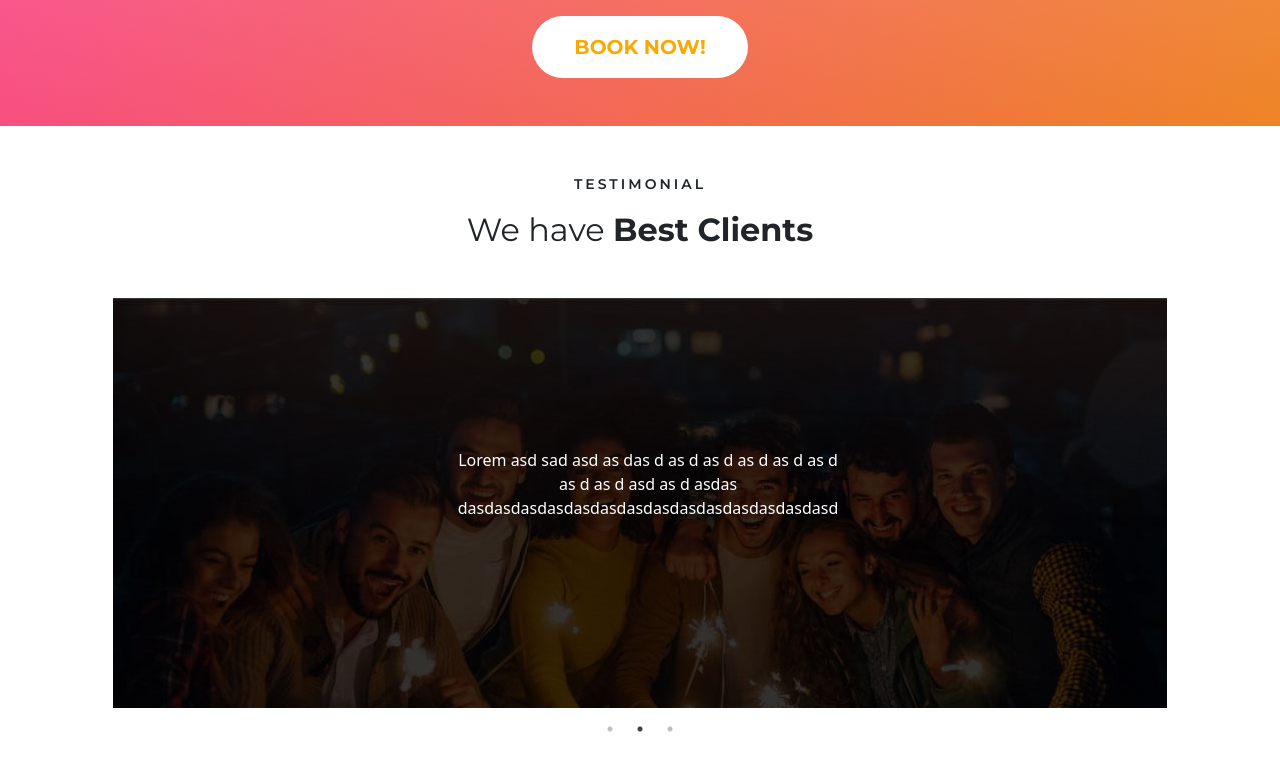
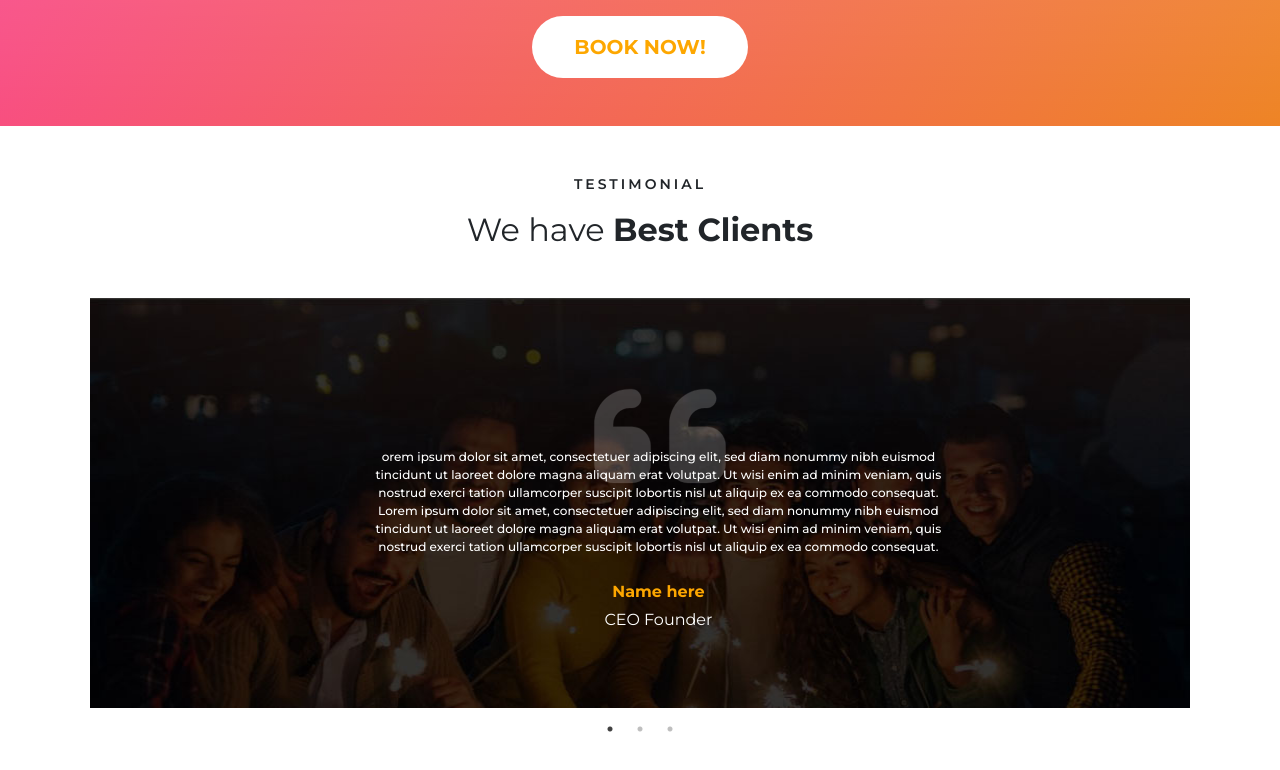
Before and after one commit to Asuddle/res, a Next.js app: page / in a window 1280 px wide. Shown: the part 4731-5501 px from the top of the page. Built offline with nearby package versions, Linux system fonts and the light colour scheme; a web font is replaced by a local one.

Commit message:
Testimonials

```diff
--- a/components/Map.jsx
+++ b/components/Map.jsx
@@ -1,5 +1,19 @@
-function GoogleMap(props) {
+// import GoogleMapReact from 'google-map-react';
+
+function GoogleMap() {
+	const defaultProps = {
+		center: {
+			lat: 10.99835602,
+			lng: 77.01502627,
+		},
+		zoom: 11,
+	};
 	return (
+		// <GoogleMapReact
+		// 	bootstrapURLKeys={{ key: 'AIzaSyCk5lR1dYABB3_g7oB3vqF2lfs_EGDQzYc' }}
+		// 	defaultCenter={defaultProps.center}
+		// 	defaultZoom={defaultProps.zoom}
+		// ></GoogleMapReact>
 		<iframe
 			src='https://maps.google.com/maps?q=manhatan&t=&z=13&ie=UTF8&iwloc=&output=embed'
 			style={{ border: '0', width: '100%', height: '480px' }}
--- a/components/Testimonial.jsx
+++ b/components/Testimonial.jsx
@@ -1,5 +1,7 @@
 import React, { Component } from 'react';
+import { faQuoteLeft, faQuoteLeftAlt } from '@fortawesome/free-solid-svg-icons';
 
+import { FontAwesomeIcon } from '@fortawesome/react-fontawesome';
 import HeadingComponent from './Heading';
 import Image from 'next/image';
 import Slider from 'react-slick';
@@ -10,7 +12,7 @@ function TestimonialComponent() {
 		dots: true,
 		infinite: true,
 		speed: 500,
-		autoplay: true,
+		// autoplay: true,
 		arrows: false,
 		slidesToShow: 1,
 		slidesToScroll: 1,
@@ -32,14 +34,26 @@ function TestimonialComponent() {
 								src={`/components/Testimonial-BG.jpg`}
 								alt='testimonial1'
 								// layout='responsive'
-								width='1054px'
+								width='1100px'
 								height='410px'
 							/>
+
 							<div className={styles.testimonialText}>
-								<p>
-									Lorem asd sad asd as das d as d as d as d as d as d as d as d
-									asd as d asdas dasdasdasdasdasdasdasdasdasdasdasdasdasdasd
+								<p className={styles.description}>
+									orem ipsum dolor sit amet, consectetuer adipiscing elit, sed
+									diam nonummy nibh euismod tincidunt ut laoreet dolore magna
+									aliquam erat volutpat. Ut wisi enim ad minim veniam, quis
+									nostrud exerci tation ullamcorper suscipit lobortis nisl ut
+									aliquip ex ea commodo consequat. Lorem ipsum dolor sit amet,
+									consectetuer adipiscing elit, sed diam nonummy nibh euismod
+									tincidunt ut laoreet dolore magna aliquam erat volutpat. Ut
+									wisi enim ad minim veniam, quis nostrud exerci tation
+									ullamcorper suscipit lobortis nisl ut aliquip ex ea commodo
+									consequat.
 								</p>
+								<p className={styles.name}>Name here</p>
+								<p className={styles.ceoFounder}>CEO Founder</p>
+								<FontAwesomeIcon icon={faQuoteLeft} />
 							</div>
 						</div>
 					))}
--- a/next.config.js
+++ b/next.config.js
@@ -1,7 +1,6 @@
 /** @type {import('next').NextConfig} */
 const nextConfig = {
-  reactStrictMode: true,
-  swcMinify: true,
-}
+	swcMinify: true,
+};
 
-module.exports = nextConfig
+module.exports = nextConfig;
--- a/package.json
+++ b/package.json
@@ -14,7 +14,10 @@
 		"@fortawesome/free-brands-svg-icons": "^6.2.0",
 		"@fortawesome/free-solid-svg-icons": "^6.2.0",
 		"@fortawesome/react-fontawesome": "^0.2.0",
+		"@googlemaps/react-wrapper": "^1.1.35",
 		"aos": "^2.3.4",
+		"google-map-react": "^2.2.0",
+		"google-maps-react": "^2.0.6",
 		"next": "12.3.1",
 		"react": "18.2.0",
 		"react-canvas-js": "^1.0.1",
--- a/styles/Home.module.scss
+++ b/styles/Home.module.scss
@@ -89,12 +89,36 @@
 
 .testimonialWrapper {
 	text-align: center;
+	position: relative;
+	svg {
+		width: 150px;
+		height: 150px;
+		/* top: 20px; */
+		position: absolute;
+		color: $white-shade !important;
+		left: 227px !important;
+		top: -87px;
+		opacity: 0.2;
+		stroke: white;
+	}
 	.testimonialText {
 		color: white;
 		position: absolute;
-		width: 400px;
+		width: 600px;
 		top: 150px;
-		margin-left: 5%;
+		margin-left: 4%;
+		.description {
+			@include body-medium-para;
+		}
+		.name {
+			@include body-Bold16;
+			color: $orange-shade !important;
+			margin-top: 24px !important;
+			margin-bottom: 4px !important;
+		}
+		.ceoFounder {
+			@include body-Regular16;
+		}
 	}
 }
 
--- a/styles/typography-rules.scss
+++ b/styles/typography-rules.scss
@@ -156,6 +156,19 @@ $semibold: 600;
 	font-size: 26px !important;
 }
 
+@mixin body-Bold16 {
+	font-family: $font-name !important;
+	font-style: normal !important;
+	font-weight: $bold !important;
+	font-size: 16px !important;
+}
+@mixin body-Regular16 {
+	font-family: $font-name !important;
+	font-style: normal !important;
+	font-weight: $normal !important;
+	font-size: 16px !important;
+}
+
 @mixin body-medium-2 {
 	font-family: $font-name !important;
 	font-style: normal !important;
```
Also changed, not shown: 1 other file (tests, documents, lock files or other folders).
